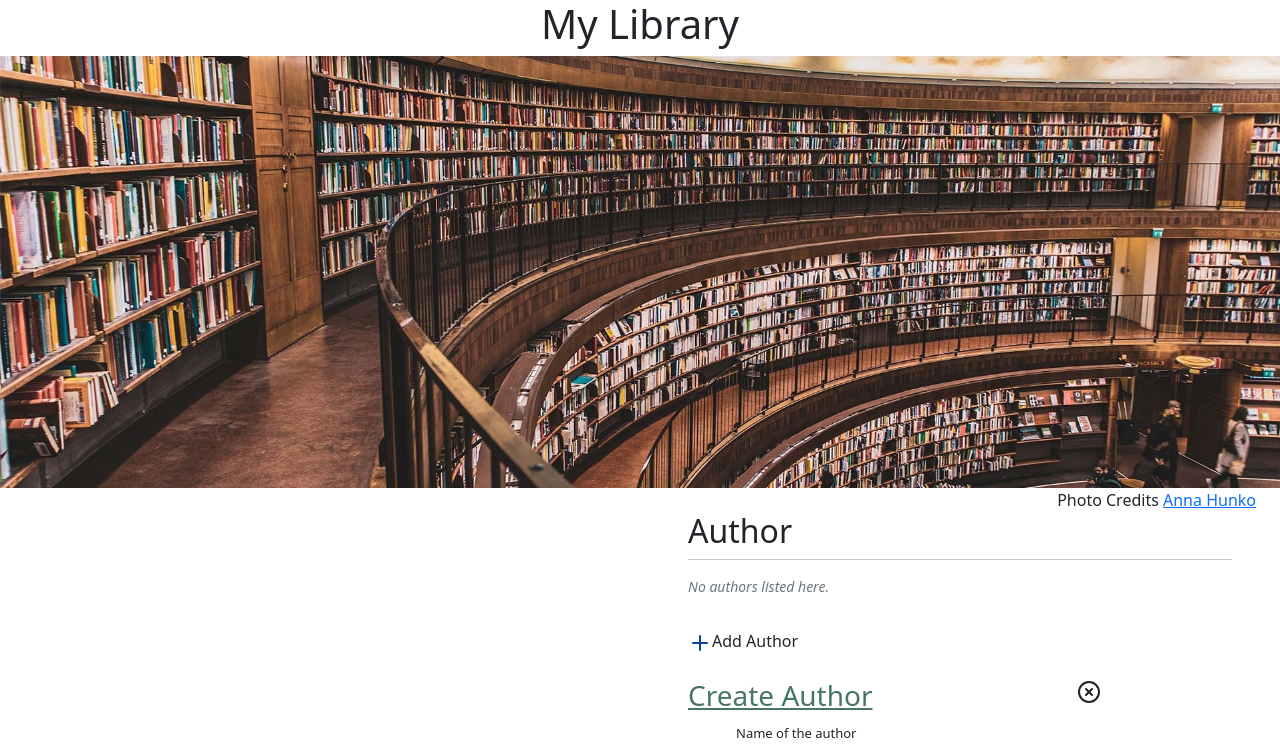
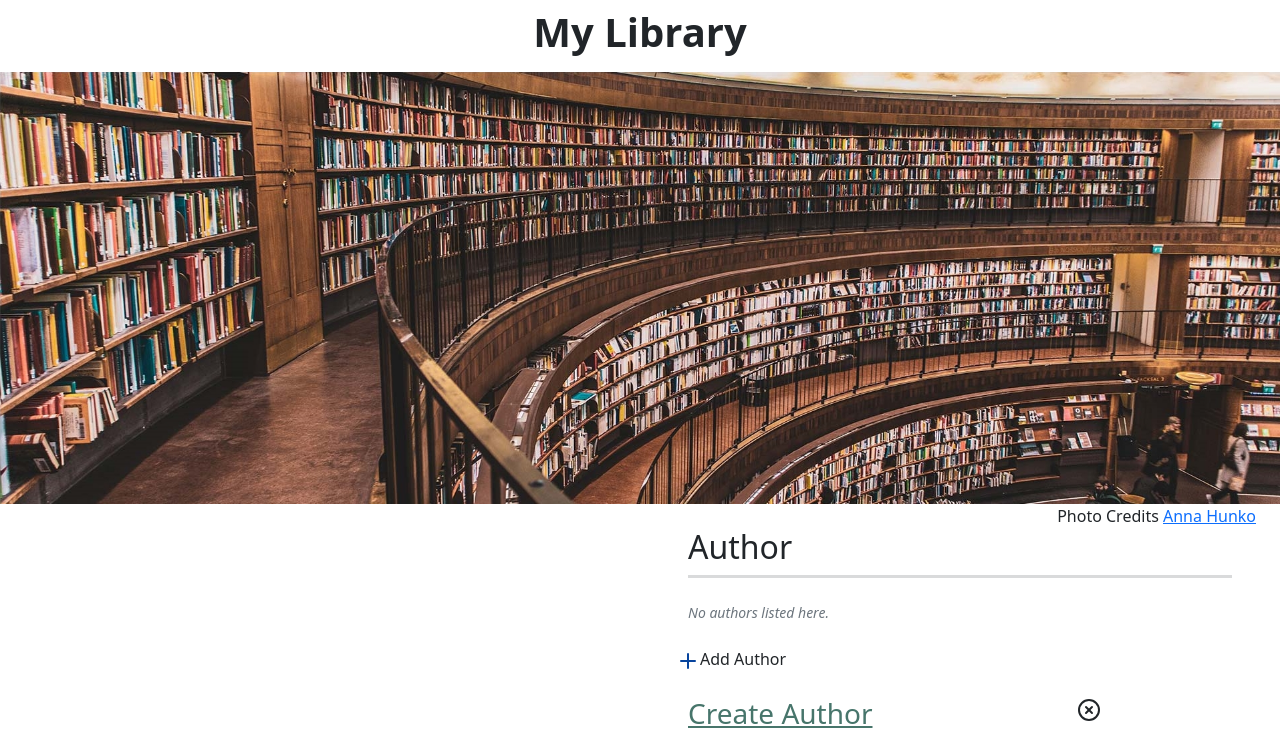
Before and after one commit to mihiHarshana/lib-individual, a React (Create React App) app: page / in a window 1280 px wide. Shown: the top 744 px of the page. Built offline with nearby package versions, Linux system fonts and the light colour scheme.

Commit message:
Add author top margin font bold

```diff
--- a/src/assests/scss/_authorUx.scss
+++ b/src/assests/scss/_authorUx.scss
@@ -15,7 +15,8 @@
   color:#07449d;
 }
 .line {
-  size: 10px;
+  height: 3px !important;
+  color: #696d6f;
 }
 
 @media (max-width: 575.98px) {
--- a/src/assests/scss/_welcome.scss
+++ b/src/assests/scss/_welcome.scss
@@ -4,7 +4,6 @@
 
 body {
   font-family: 'Raleway', sans-serif;
-
 }
 
 @media (max-width: 575.98px) {
@@ -13,5 +12,6 @@ body {
   }
   h1 {
     font-size: small;
+    font-weight: bold;
   }
 }
--- a/src/components/author/AuthorSection.tsx
+++ b/src/components/author/AuthorSection.tsx
@@ -42,10 +42,10 @@ const AuthorSection: React.FC = () => {
       <Row>
         <Col xs={12}>
           <h2>Author</h2>
-          <hr className="mt-2 line"/>
+          <hr className="mt-2  line"/>
         </Col>
 
-        <Col xs={12}>
+        <Col xs={12} className="mt-2">
           {ConditionalComponent()}
           <ul className="list-unstyled">
             {
@@ -60,7 +60,7 @@ const AuthorSection: React.FC = () => {
           </ul>
         </Col>
 
-        <Col xs={4} md={4} className="mt-3">
+        <Col xs={4} md={4} className="mt-2 p-0">
           <Plus className="plus"/>
           Add Author
         </Col>
--- a/src/components/welcomeux/Welcome.tsx
+++ b/src/components/welcomeux/Welcome.tsx
@@ -5,8 +5,8 @@ import WelcomeImage from "../../assests/images/welcomeImage.jpg"
 const Welcome = () => {
   return (
     <Row>
-      <Col xs={12} className="p-0 sm-py-2">
-        <h1 className="text-center">My Library</h1>
+      <Col xs={12} className="py-2 sm-py-1">
+        <h1 className="text-center fw-bold">My Library</h1>
       </Col>
       <Col xs={12} className="p-0">
         <Image className="img" src={WelcomeImage} />
@@ -15,8 +15,6 @@ const Welcome = () => {
         Photo Credits <a href="https://unsplash.com/photos/ajE5goOGzZc" >Anna Hunko</a>
       </Col>
     </Row>
-
   )
-
 }
 export default Welcome
```
